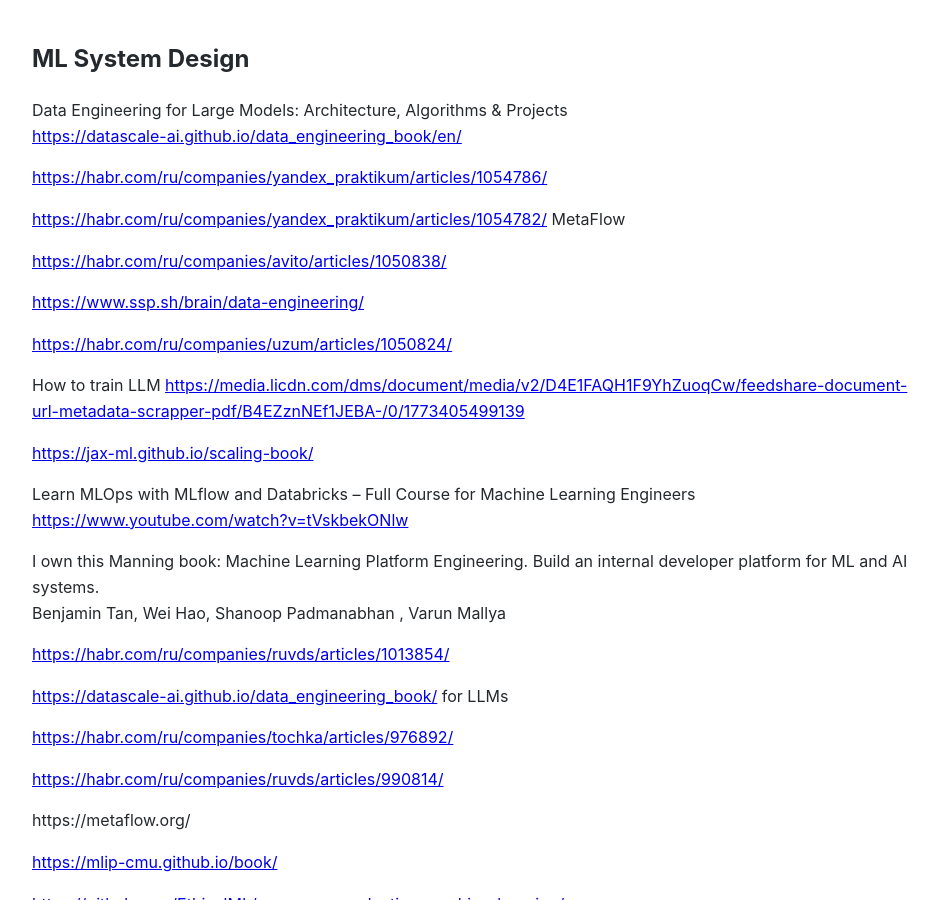
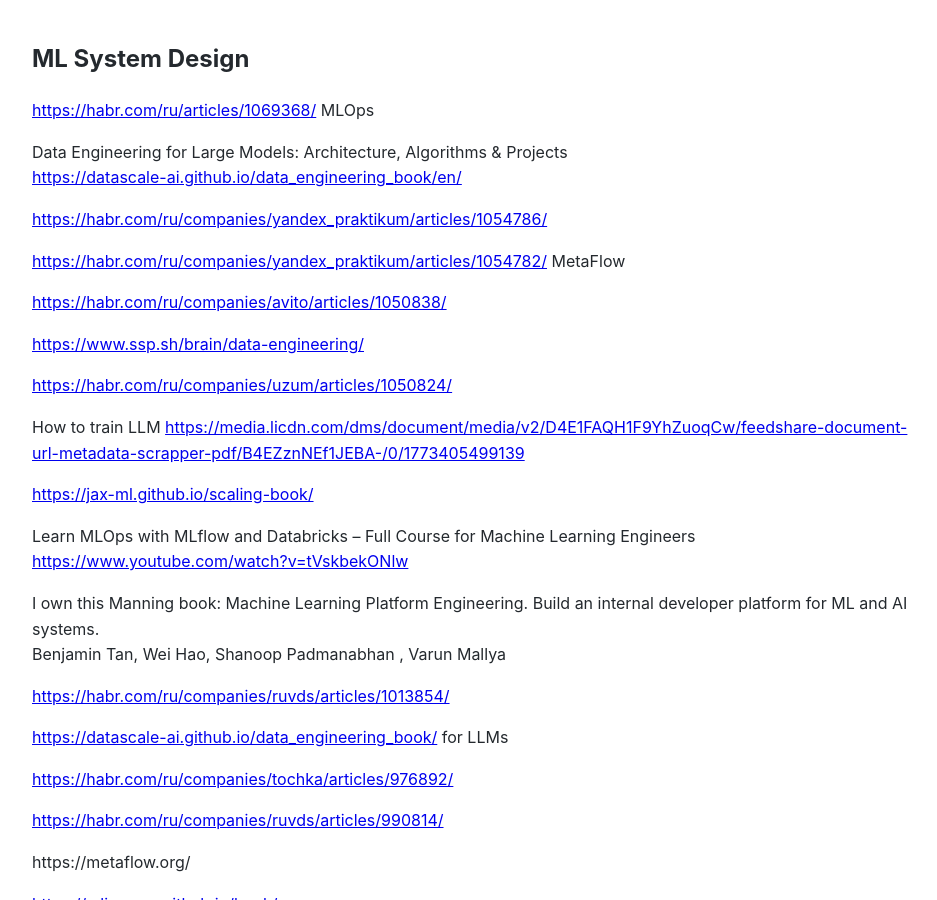
Before and after one commit to Michael-Lubinsky/michael-lubinsky.github.com, a Jekyll site: the page built from ml/ml_system_design.md, in a window 1280 px wide and 900 px high. Shown: the whole window, without its empty margins (158-1095 px from the left). Built offline with Jekyll 4.4.1, drawn with Linux system fonts in a browser that asks for light colours; our own code applies the rules of GitHub Pages for plain Markdown files.

Commit message:
Update ml_system_design.md

```diff
--- a/ml/ml_system_design.md
+++ b/ml/ml_system_design.md
@@ -1,4 +1,7 @@
 ## ML System Design
+
+
+<https://habr.com/ru/articles/1069368/> MLOps
 
 Data Engineering for Large Models: Architecture, Algorithms & Projects
 <https://datascale-ai.github.io/data_engineering_book/en/>
```
